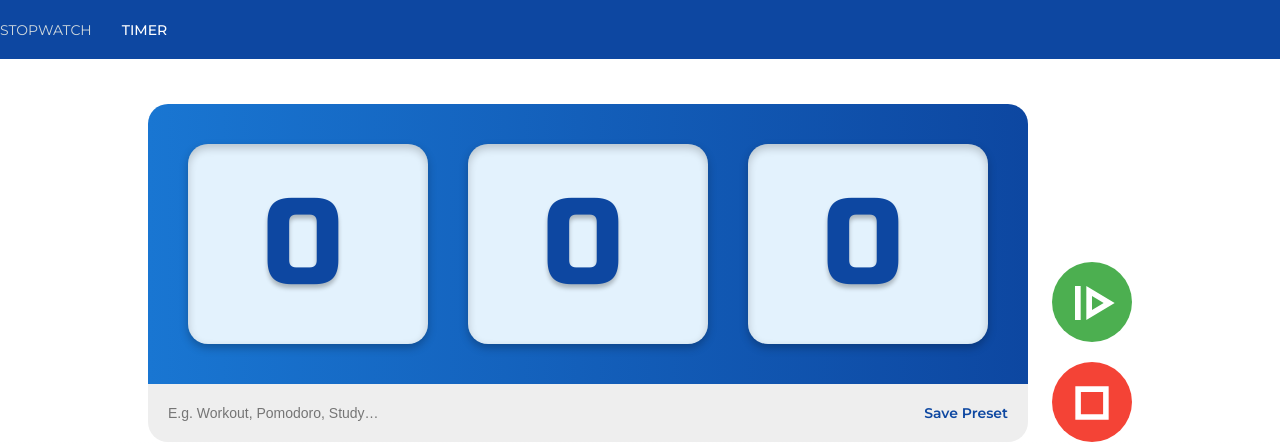
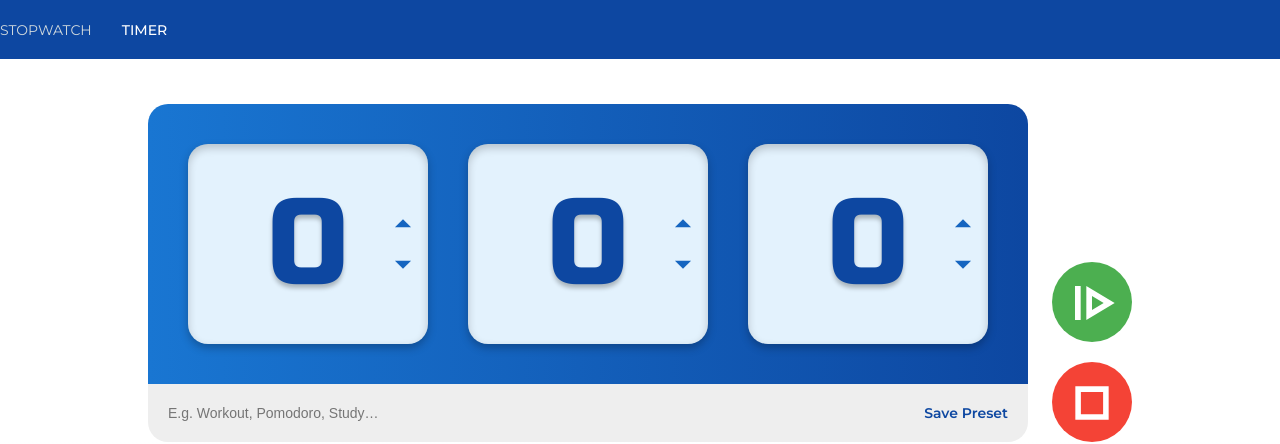
Before and after one commit to sirajularfin/simple-stopwatch, a Next.js app: page /timer in a window 1280 px wide. Shown: the top 444 px of the page. Built offline with nearby package versions, Linux system fonts and the light colour scheme; no server answers.

Commit message:
feat: add up-down arrow

```diff
--- a/src/app/(routes)/@timeCounter/default.tsx
+++ b/src/app/(routes)/@timeCounter/default.tsx
@@ -22,6 +22,7 @@ const TimeCounter: React.FC = () => {
             hours={state.hours}
             minutes={state.minutes}
             seconds={state.seconds}
+            isRunning={state.isRunning}
           />
           <TextInput
             placeholder={t('savePreset_placeholder')}
--- a/src/components/DisplayTimer/DisplayTimer.tsx
+++ b/src/components/DisplayTimer/DisplayTimer.tsx
@@ -1,3 +1,4 @@
+import { ArrowDownIcon, ArrowUpIcon } from '@/assets';
 import React from 'react';
 import classes from './style.module.scss';
 
@@ -5,19 +6,43 @@ interface IProps {
   hours?: number;
   minutes?: number;
   seconds?: number;
+  isRunning?: boolean;
 }
 
-const DisplayTimer: React.FC<IProps> = ({ hours, minutes, seconds }) => {
+const DisplayTimer: React.FC<IProps> = ({
+  hours,
+  minutes,
+  seconds,
+  isRunning,
+}) => {
   return (
     <div className={classes.container}>
       <div className={classes.tickWrapper} id="hourTick">
         {hours}
+        {!isRunning && (
+          <div className={classes.arrowBtn}>
+            <ArrowUpIcon />
+            <ArrowDownIcon />
+          </div>
+        )}
       </div>
       <div className={classes.tickWrapper} id="minuteTick">
         {minutes}
+        {!isRunning && (
+          <div className={classes.arrowBtn}>
+            <ArrowUpIcon />
+            <ArrowDownIcon />
+          </div>
+        )}
       </div>
       <div className={classes.tickWrapper} id="secondTick">
         {seconds}
+        {!isRunning && (
+          <div className={classes.arrowBtn}>
+            <ArrowUpIcon />
+            <ArrowDownIcon />
+          </div>
+        )}
       </div>
     </div>
   );
--- a/src/components/DisplayTimer/style.module.scss
+++ b/src/components/DisplayTimer/style.module.scss
@@ -16,6 +16,7 @@
 .tickWrapper {
   display: flex;
   align-items: center;
+  position: relative;
   justify-content: center;
   box-shadow:
     inset 0 convertPxToRem(4) convertPxToRem(8) #00000033,
@@ -29,10 +30,32 @@
   color: color(blue-900);
   font-family: font(russo-one);
   font-size: convertPxToRem(120);
-  letter-spacing: convertPxToRem(10);
   line-height: convertPxToRem(200);
   text-align: center;
   text-shadow: 0 convertPxToRem(4) convertPxToRem(4) rgba(0, 0, 0, 0.25);
+
+  & .arrowBtn {
+    position: absolute;
+    right: convertPxToRem(5);
+    display: flex;
+    flex-direction: column;
+    align-items: center;
+
+    @include media-query(md) {
+      right: convertPxToRem(2);
+    }
+
+    & svg {
+      cursor: pointer;
+      width: convertPxToRem(40);
+      height: convertPxToRem(40);
+
+      @include media-query(md) {
+        width: convertPxToRem(25);
+        height: convertPxToRem(25);
+      }
+    }
+  }
 
   @include media-query(md) {
     font-size: convertPxToRem(70);
```
Also changed, not shown: src/assets/svg/arrow-down-icon.svg, src/assets/svg/arrow-up-icon.svg.
